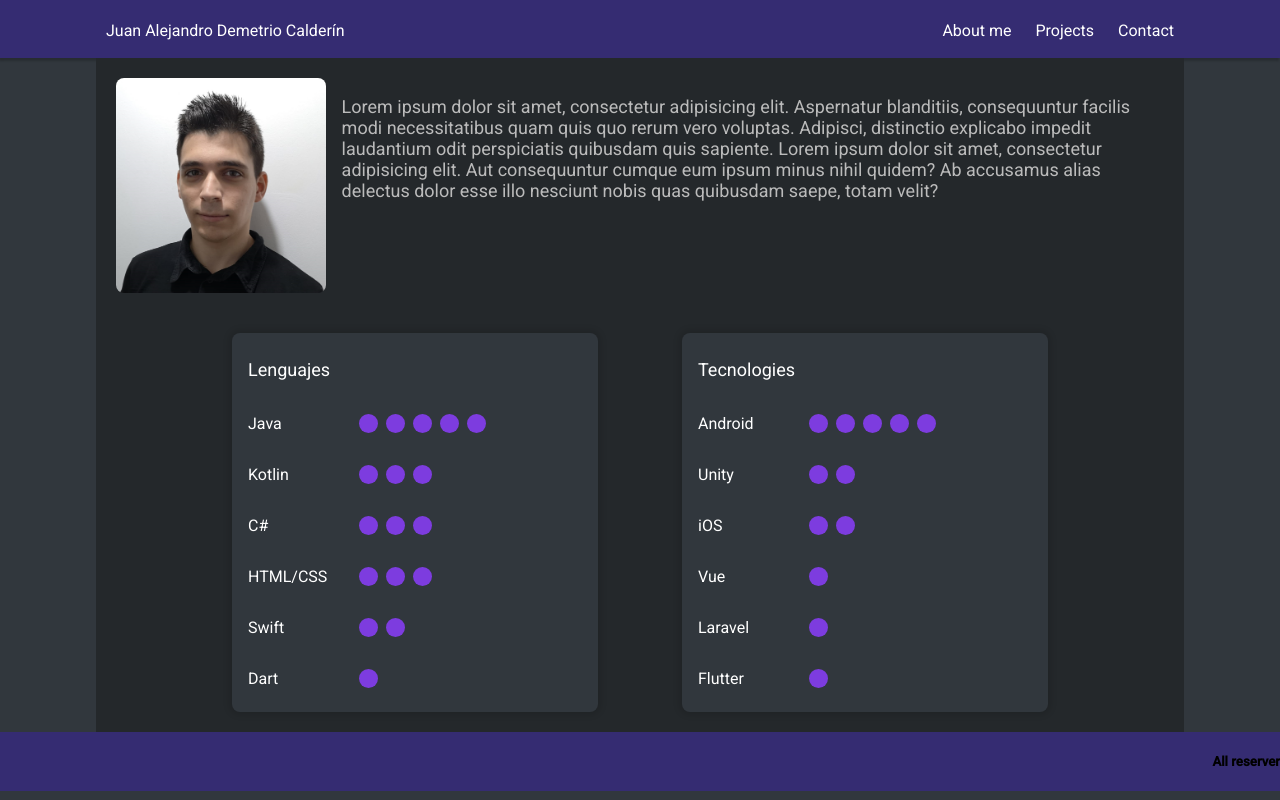
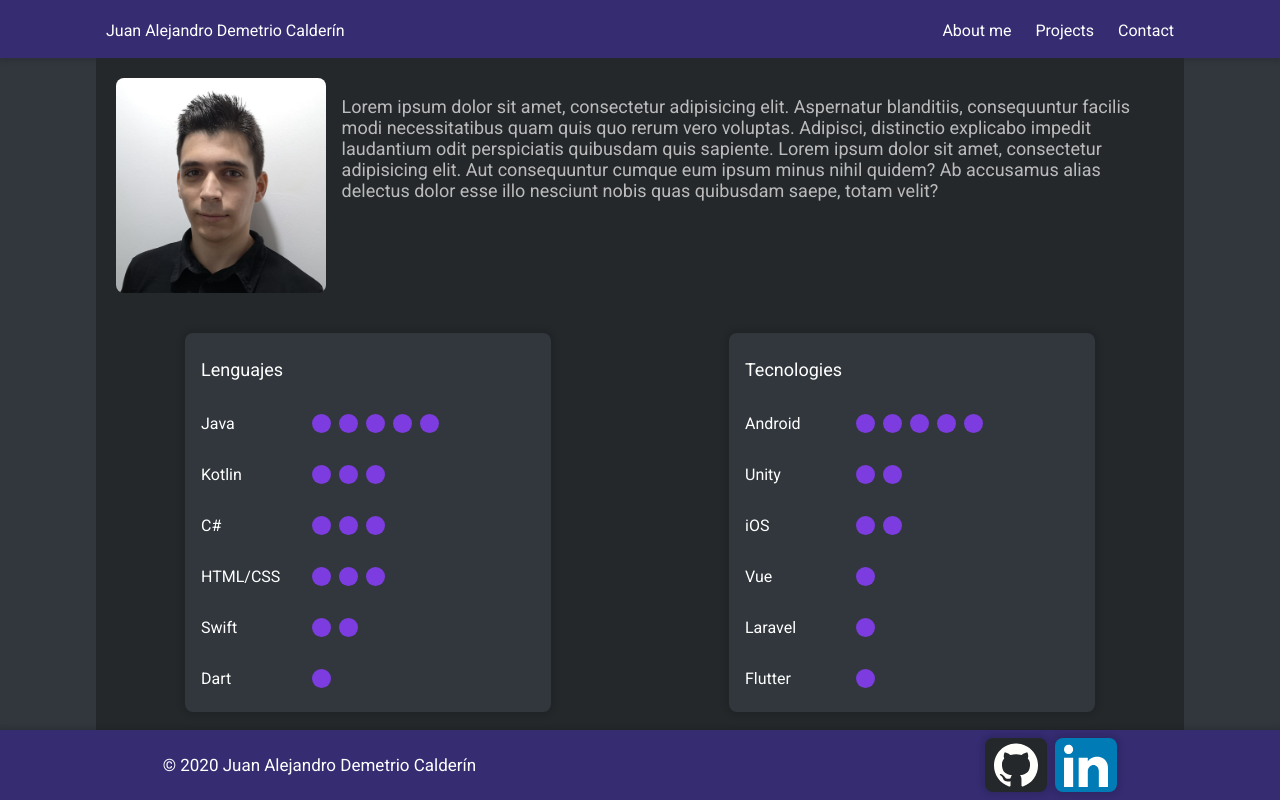
Before and after one commit to Jackdaw16/Portafolio, a plain HTML site: page index.html in a window 1280 px wide. Drawn offline with Linux system fonts and the light colour scheme.

Commit message:
Footer finished

```diff
--- a/css/index.scss
+++ b/css/index.scss
@@ -1,10 +1,12 @@
+html{
   body{
     padding: 0;
     margin: 0;
-  outline: none;
-  box-sizing: border-box;
+    display: flex;
+    flex-direction: column;
     background-color: #31373D;
     font-family: 'Roboto', sans-serif;
+  }
 }
 
 nav{
@@ -16,10 +18,8 @@ nav{
   flex-direction: row;
   justify-content: center;
   background-color: #352C72;
-  -webkit-box-shadow: -1px 3px 2px 0px rgba(0,0,0,0.2);
-  -moz-box-shadow: -1px 3px 2px 0px rgba(0,0,0,0.2);
-  box-shadow: -1px 3px 2px 0px rgba(0,0,0,0.2);
-
+  -webkit-box-shadow: 0px 0px 6px 3px rgba(0,0,0,0.12);
+  -moz-box-shadow: 0px 0px 6px 3px rgba(0,0,0,0.12);
   .nav_container{
     width: 85%;
     max-width: 1200px;
@@ -60,19 +60,13 @@ nav{
 
 .main{
   width: 100%;
-  height: 100%;
   display: flex;
   flex-direction: column;
   align-items: center;
-  justify-content: center;
 
   .container{
     width: 85%;
     max-width: 1200px;
-    display: flex;
-    flex-direction: column;
-    height: auto;
-    justify-content: stretch;
     background-color: #24282B;
 
     article{
@@ -96,13 +90,7 @@ nav{
       width: 100%;
       display: flex;
       flex-direction: row;
-      justify-content: center;
-
-      .cards-row {
-        width: 75%;
-        display: flex;
-        flex-direction: row;
-        justify-content: space-between;
+      justify-content: space-around;
 
       .card {
         width: 50%;
@@ -150,12 +138,63 @@ nav{
     }
   }
 }
-}
 
 footer{
   width: 100%;
+  position: absolute;
+  bottom: 0;
+  display: flex;
+  flex-direction: row;
+  justify-content: space-evenly;
+  padding-top: 8px;
+  padding-bottom: 8px;
+  background-color: #352C72;
+  -webkit-box-shadow: 0px 0px 6px 3px rgba(0,0,0,0.12);
+  -moz-box-shadow: 0px 0px 6px 3px rgba(0,0,0,0.12);
+
+  p{
+    color: white;
+    font-size: 17px;
+  }
+
+  .networks{
     display: flex;
     flex-direction: row;
     justify-content: flex-end;
-  background-color: #352C72;
+    .github{
+      height: 100%;
+      width: 13%;
+      border-radius: 8px;
+      display: flex;
+      margin-left: 8px;
+      background-color: #24282B;
+      flex-direction: row;
+      align-items: center;
+      justify-content: center;
+      -webkit-box-shadow: 0px 0px 6px 3px rgba(0,0,0,0.12);
+      -moz-box-shadow: 0px 0px 6px 3px rgba(0,0,0,0.12);
+
+      img{
+        width: 70%;
       }
+    }
+
+    .linkedin{
+      height: 100%;
+      width: 13%;
+      border-radius: 8px;
+      display: flex;
+      margin-left: 8px;
+      background-color: #007bb5;
+      flex-direction: row;
+      align-items: center;
+      justify-content: center;
+      -webkit-box-shadow: 0px 0px 6px 3px rgba(0,0,0,0.12);
+      -moz-box-shadow: 0px 0px 6px 3px rgba(0,0,0,0.12);
+
+      img{
+        width: 70%;
+      }
+    }
+  }
+}
--- a/index.html
+++ b/index.html
@@ -31,7 +31,6 @@
                     Aut consequuntur cumque eum ipsum minus nihil quidem? Ab accusamus alias delectus dolor esse illo nesciunt nobis quas quibusdam saepe, totam velit?</p>
             </article>
             <div class="cards-main-row">
-                <div class="cards-row">
                 <!-- card 1 -->
                 <div class="card">
                     <p class="title">Lenguajes</p>
@@ -132,10 +131,13 @@
                 </div>
             </div>
         </div>
-        </div>
     </section>
     <footer>
-        <h5>All reserver</h5>
+        <p>© 2020 Juan Alejandro Demetrio Calderín</p>
+        <div class="networks">
+            <a class="github" href="#"><img src="img/github_icon.svg"></a>
+            <a class="linkedin" href="#"><img src="img/linkedin_icon.svg"></a>
+        </div>
     </footer>
 </body>
 </html>
```
Also changed, not shown: css/index.css, img/github_icon.svg (added), img/linkedin_icon.svg (added), 1 other file. Lines whose indentation alone changed are shown as unchanged.
